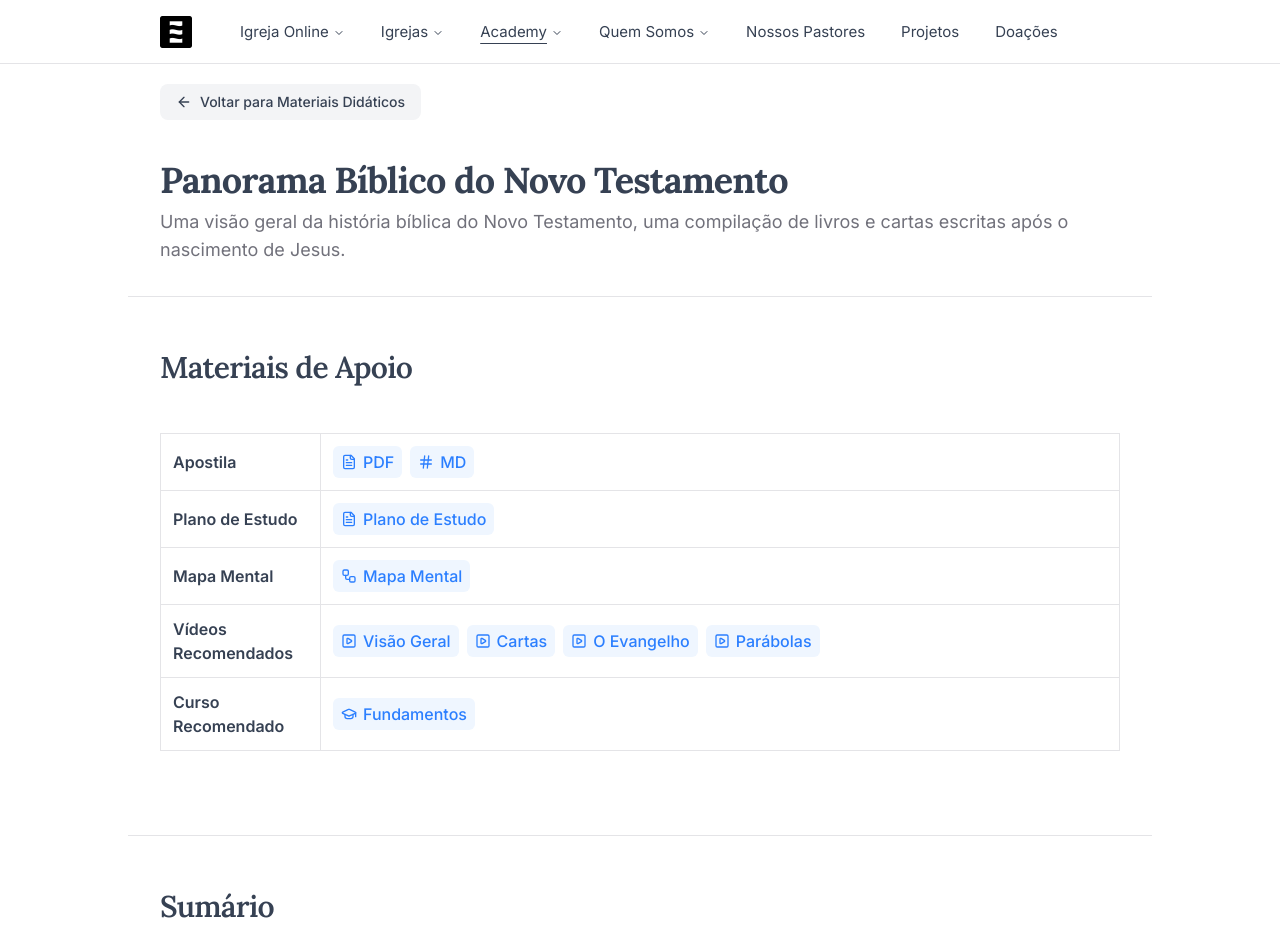
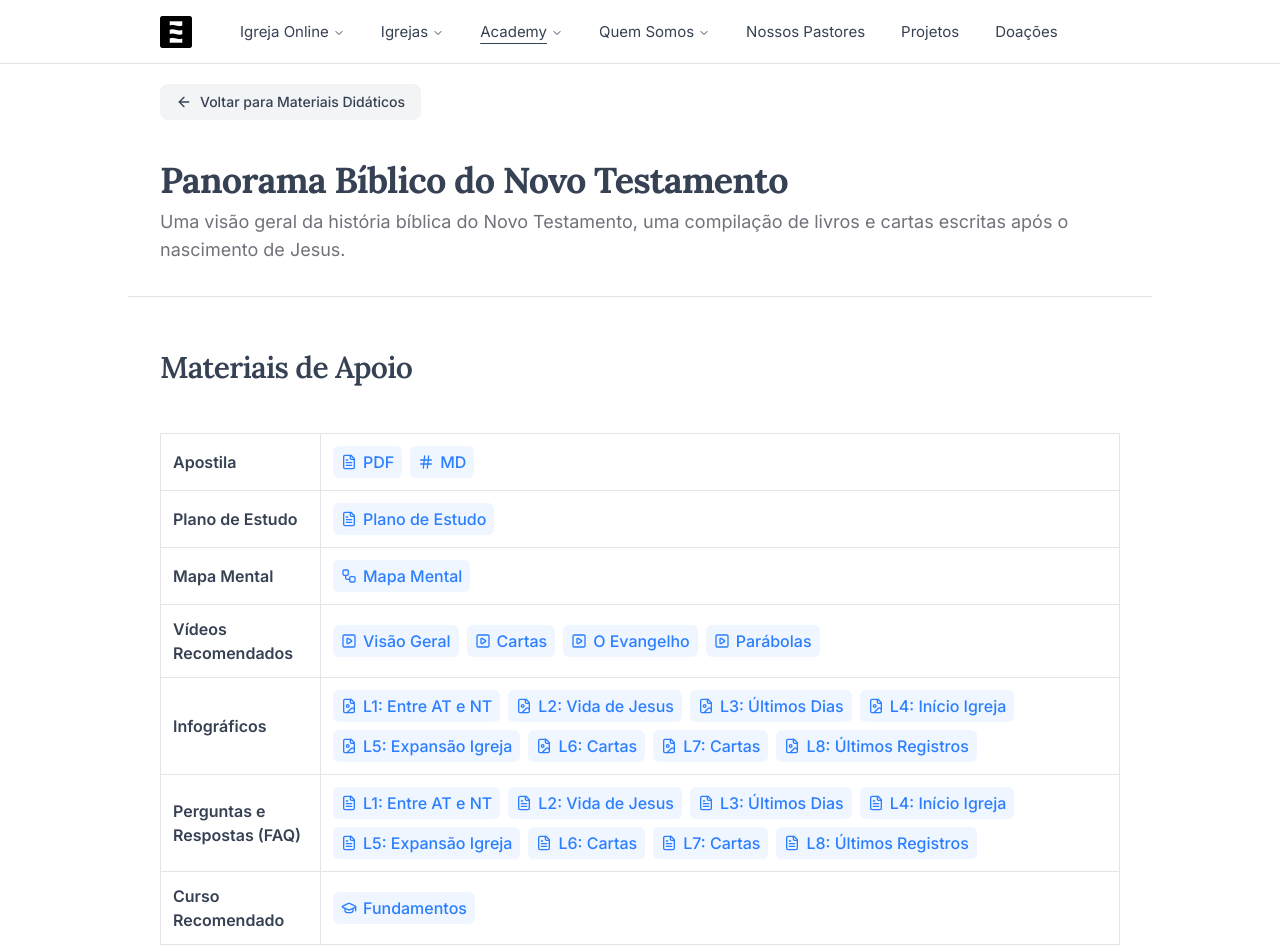
Before and after one commit to oceanodg/ocn-institucional-v4, a Next.js app: page /oceano-academy/materiais-didaticos/panorama-biblico-nt in a window 1280 px wide. Shown: the top 952 px of the page. Built offline with nearby package versions, Linux system fonts and the light colour scheme.

Commit message:
feat: add infographics and FAQ links to enhance educational resources in Panorama Bíblico do Novo Testamento

```diff
--- a/app/(site)/oceano-academy/materiais-didaticos/panorama-biblico-nt/page.tsx
+++ b/app/(site)/oceano-academy/materiais-didaticos/panorama-biblico-nt/page.tsx
@@ -1,4 +1,5 @@
 import {
+  FileImage,
   FileText,
   GraduationCap,
   Hash,
@@ -115,6 +116,88 @@ export default function PanoramaBiblicoNT() {
             </TableRow>
             <TableRow className="hover:bg-transparent">
               <TableCell className="border font-semibold">
+                Infográficos
+              </TableCell>
+              <TableCell>
+                <TableCellLinksContainer>
+                  <LinkSmall href="https://drive.google.com/file/d/1OlOnHzLHhLgEeKrlHVIBdSnuyvHT2DK1/view?usp=sharing">
+                    <FileImage className="size-4" />
+                    L1: Entre AT e NT
+                  </LinkSmall>
+                  <LinkSmall href="https://drive.google.com/file/d/1XP6UqhmUKLKNAVu-RbcxV9-HGqqGOV_2/view?usp=sharing">
+                    <FileImage className="size-4" />
+                    L2: Vida de Jesus
+                  </LinkSmall>
+                  <LinkSmall href="https://drive.google.com/file/d/1EL8h9LQDZhJwvZiJrzUi69wyW-6CR5DH/view?usp=sharing">
+                    <FileImage className="size-4" />
+                    L3: Últimos Dias
+                  </LinkSmall>
+                  <LinkSmall href="https://drive.google.com/file/d/10VbMv-XOINr6_xVcumW4WQ9d_thSVevG/view?usp=sharing">
+                    <FileImage className="size-4" />
+                    L4: Início Igreja
+                  </LinkSmall>
+                  <LinkSmall href="https://drive.google.com/file/d/1RVYLLGUfQI2D7WwHETlLlbti-2QJqBjI/view?usp=sharing">
+                    <FileImage className="size-4" />
+                    L5: Expansão Igreja
+                  </LinkSmall>
+                  <LinkSmall href="https://drive.google.com/file/d/1mLLS5MQ00CDN0FNdGAe0mReCbOxUulil/view?usp=sharing">
+                    <FileImage className="size-4" />
+                    L6: Cartas
+                  </LinkSmall>
+                  <LinkSmall href="https://drive.google.com/file/d/1GILIWmIznJfzvLtoo6PsLSMZ-SOs5y84/view?usp=sharing">
+                    <FileImage className="size-4" />
+                    L7: Cartas
+                  </LinkSmall>
+                  <LinkSmall href="https://drive.google.com/file/d/1LO_bPGEKWYWpHo6PgDP6-xjBI8pEIPm5/view?usp=sharing">
+                    <FileImage className="size-4" />
+                    L8: Últimos Registros
+                  </LinkSmall>
+                </TableCellLinksContainer>
+              </TableCell>
+            </TableRow>
+            <TableRow className="hover:bg-transparent">
+              <TableCell className="border font-semibold">
+                Perguntas e Respostas (FAQ)
+              </TableCell>
+              <TableCell>
+                <TableCellLinksContainer>
+                  <LinkSmall href="https://drive.google.com/file/d/1jAMT_YcNNPbd-4sJvERh3NGfeZ5LL3P3/view?usp=sharing">
+                    <FileText className="size-4" />
+                    L1: Entre AT e NT
+                  </LinkSmall>
+                  <LinkSmall href="https://drive.google.com/file/d/1ObwbzPIAkOlP6bq1ikHoFvejuXSAdSzO/view?usp=sharing">
+                    <FileText className="size-4" />
+                    L2: Vida de Jesus
+                  </LinkSmall>
+                  <LinkSmall href="https://drive.google.com/file/d/1zlarzX0Cpj91eD6XMaILGSQsO14qbk2P/view?usp=sharing">
+                    <FileText className="size-4" />
+                    L3: Últimos Dias
+                  </LinkSmall>
+                  <LinkSmall href="https://drive.google.com/file/d/1jyiI9YU8pgpGeHsOsUi36xk8TXIHkL2-/view?usp=sharing">
+                    <FileText className="size-4" />
+                    L4: Início Igreja
+                  </LinkSmall>
+                  <LinkSmall href="https://drive.google.com/file/d/1P2-03BIZavLdpJsA_8dj8icVph7q497T/view?usp=sharing">
+                    <FileText className="size-4" />
+                    L5: Expansão Igreja
+                  </LinkSmall>
+                  <LinkSmall href="https://drive.google.com/file/d/1dNsVn1G4l7UuO3_B52l94lBjS35E3lDi/view?usp=sharing">
+                    <FileText className="size-4" />
+                    L6: Cartas
+                  </LinkSmall>
+                  <LinkSmall href="https://drive.google.com/file/d/1M9Lw0X1wyoukwqd2viaR9imFe19KWm_-/view?usp=sharing">
+                    <FileText className="size-4" />
+                    L7: Cartas
+                  </LinkSmall>
+                  <LinkSmall href="https://drive.google.com/file/d/1rzCQObOH4zHOmuLbhDmV5SFX-OIpJLbJ/view?usp=sharing">
+                    <FileText className="size-4" />
+                    L8: Últimos Registros
+                  </LinkSmall>
+                </TableCellLinksContainer>
+              </TableCell>
+            </TableRow>
+            <TableRow className="hover:bg-transparent">
+              <TableCell className="border font-semibold">
                 Curso Recomendado
               </TableCell>
               <TableCell>
```
